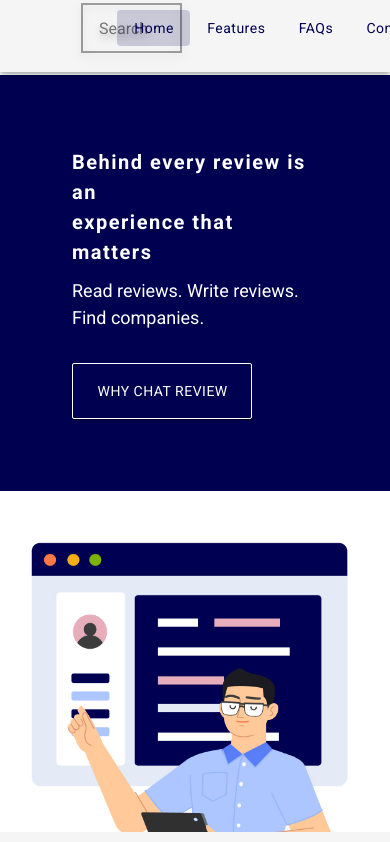
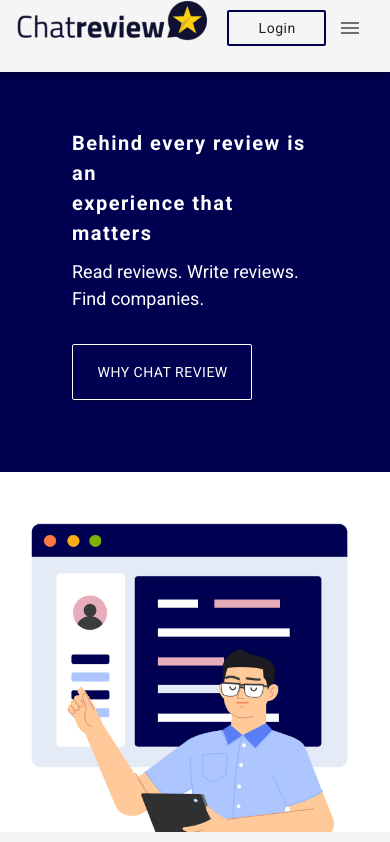
Before and after one commit to hafizjavaid/Chat-Review-Landingpage, a Vue app: page / in a window 390 px wide. Shown: the top 842 px of the page. Built offline with nearby package versions, Linux system fonts and the light colour scheme.

Commit message:
fixed nav

```diff
--- a/src/App.vue
+++ b/src/App.vue
@@ -1,7 +1,7 @@
 <template>
  <div>
   <Navbar></Navbar>
-  <br>
+
    <router-view></router-view>
    <Footer></Footer>
  </div>
@@ -51,5 +51,8 @@ header{
 .v-overlay__scrim{
   // display: none !important;
 }
+.v-overlay.v-overlay--active{
+  display: none !important;
+}
 
 </style>
--- a/src/components/Navbar/Navbar.vue
+++ b/src/components/Navbar/Navbar.vue
@@ -1,39 +1,46 @@
 <template>
   <div class="nvbar">
     <v-app-bar app elevation="0">
-      <!-- <v-app-bar-nav-icon class="d-md-none" @click.stop="drawer = !drawer"></v-app-bar-nav-icon> -->
-      <v-toolbar-title class="text-uppercase ">
+
+      <v-toolbar-title class="text-uppercase">
         <img src="@/assets/logo 1.png" alt="" />
       </v-toolbar-title>
 
-      <form action="">
+      <form action="" class="d-smd-none_">
         <input type="text" placeholder="Search" />
       </form>
       <v-spacer></v-spacer>
 
-      <v-btn :to="link.route" class="nav_text"  v-for="link in links"
-          :key="link.text" >
+      <div class="d-md-none_">
+        <v-btn
+          :to="link.route"
+          class="nav_text"
+          v-for="link in links"
+          :key="link.text"
+        >
           {{ link.text }}
         </v-btn>
-      <v-btn class="login_text" elevation="0">
-        Login
-      </v-btn>
+      </div>
+      <v-btn class="login_text" elevation="0"> Login </v-btn>
+       <v-app-bar-nav-icon
+        class="d-md-block_ d-none_"
+        @click.stop="drawer = !drawer"
+      ></v-app-bar-nav-icon>
     </v-app-bar>
-    <!-- <v-navigation-drawer v-model="drawer" app>
+    <v-navigation-drawer v-model="drawer" app right :disable-resize-watcher="true">
       <v-list flat>
         <v-list-item
           v-for="link in links"
           :key="link.text"
           router
           :to="link.route"
-
         >
           <v-list-item-content>
             <v-list-item-title>{{ link.text }}</v-list-item-title>
           </v-list-item-content>
         </v-list-item>
       </v-list>
-    </v-navigation-drawer> -->
+    </v-navigation-drawer>
   </div>
 </template>
 <script>
@@ -43,10 +50,9 @@ export default {
     drawer: false,
     links: [
       { text: " Home", route: "/" },
-      {  text: "Features", route: "/feature" },
-      {  text: "FAQs", route: "/faqs" },
-      {  text: "Contact", route: "/contact" },
-
+      { text: "Features", route: "/feature" },
+      { text: "FAQs", route: "/faqs" },
+      { text: "Contact", route: "/contact" },
     ],
   }),
 };
@@ -58,7 +64,6 @@ export default {
 nav {
   filter: drop-shadow(0px 4px 4px rgba(0, 0, 0, 0.25)) !important;
   background: #fff;
-
 }
 .nav_text {
   background: none !important;
@@ -76,7 +81,6 @@ nav {
   &:active {
     background: none;
   }
-
 }
 .v-btn {
   // padding: 0 !important;
@@ -101,12 +105,12 @@ nav {
   margin-left: 8px;
   box-shadow: none !important;
   text-transform: capitalize;
-     &:hover{
+  &:hover {
     border: none;
   }
 }
-  form{
-      input{
+form {
+  input {
     border: 2px solid rgba(28, 24, 24, 0.4);
     box-sizing: border-box;
     border-radius: 0px;
@@ -116,9 +120,28 @@ width: 100%;
     margin-left: 65px;
     filter: drop-shadow(0px 4px 4px rgba(0, 0, 0, 0.25));
     padding: 16px;
-&:focus{
+    &:focus {
       outline: none;
     }
   }
 }
+.d-none_{
+  display: none;
+}
+@media (max-width: 1124px) {
+  .d-md-none_ {
+    display: none;
+  }
+}
+@media (max-width: 1124px) {
+  .d-md-block_ {
+    display: block;
+  }
+}
+@media (max-width: 800px) {
+  .d-smd-none_ {
+    display: none;
+  }
+}
+
 </style>
```
Also changed, not shown: 1 other file (tests, documents, lock files or other folders). Lines whose indentation alone changed are shown as unchanged.
